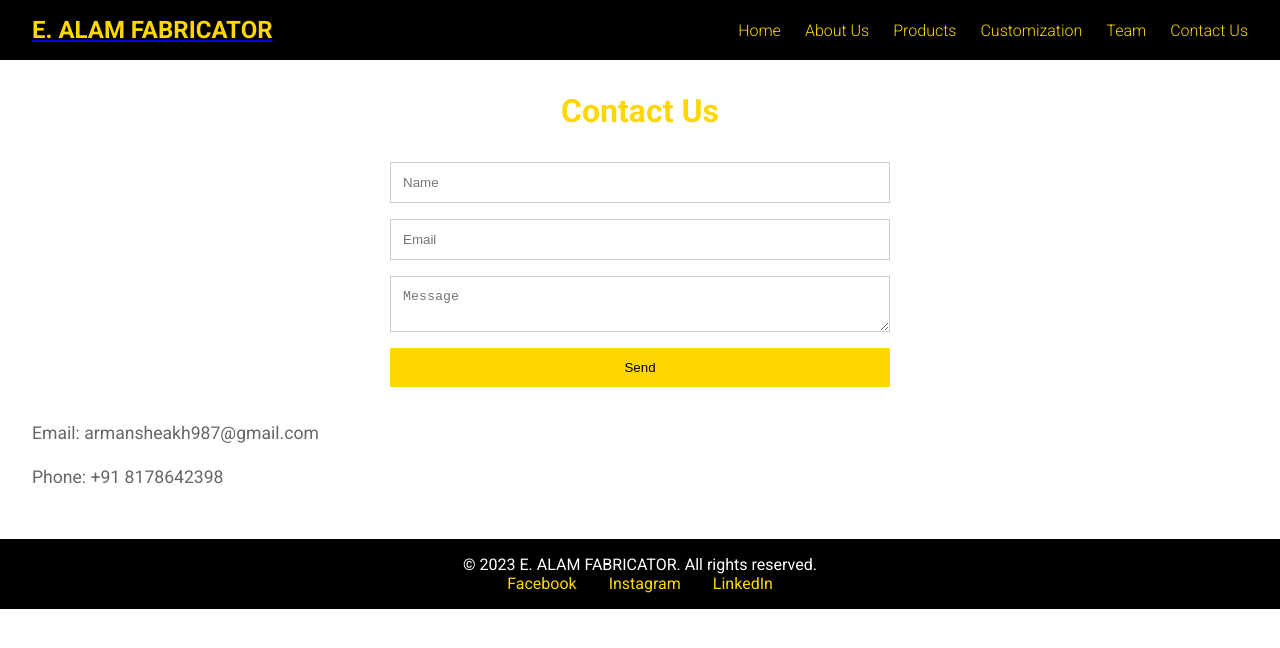
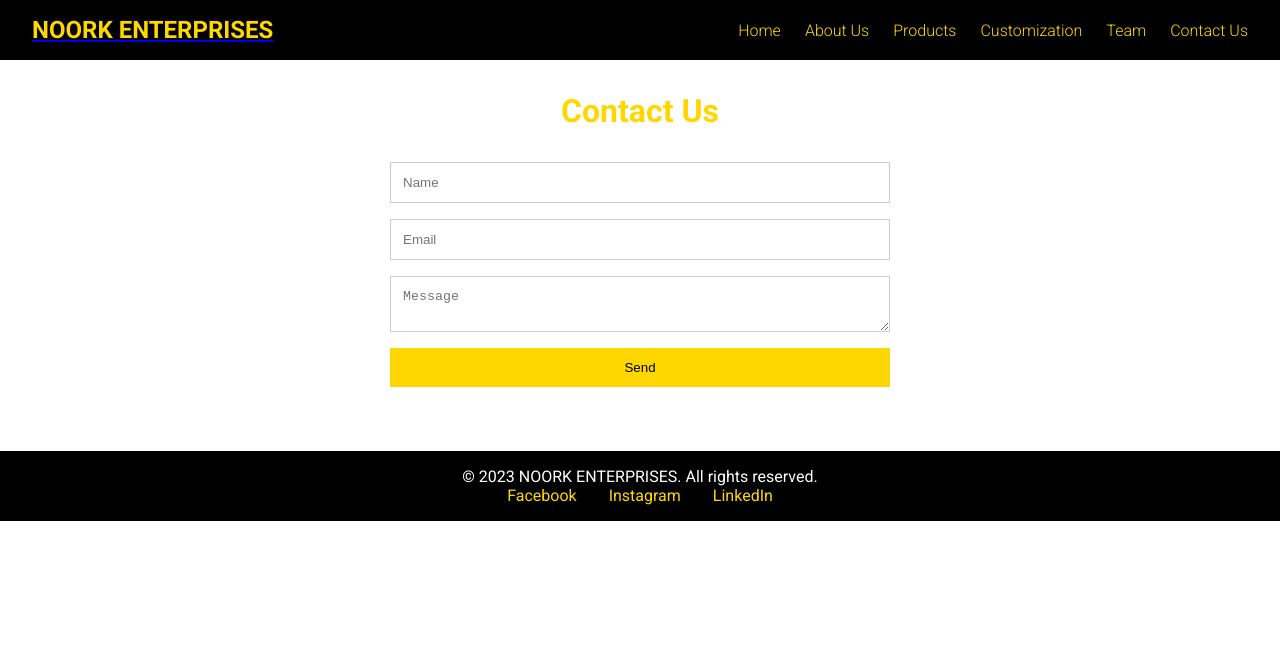
Before and after one commit to MohdArman123/Manufacture-Website, a React (Create React App) app: page /contact in a window 1280 px wide. Shown: the top 648 px of the page. Built offline with nearby package versions, Linux system fonts and the light colour scheme.

Commit message:
Change company name

```diff
--- a/package.json
+++ b/package.json
@@ -14,6 +14,7 @@
     "react-helmet": "^6.1.0",
     "react-router-dom": "^7.3.0",
     "react-scripts": "5.0.1",
+    "react-toastify": "^11.0.5",
     "web-vitals": "^2.1.4"
   },
   "scripts": {
--- a/src/components/Footer.js
+++ b/src/components/Footer.js
@@ -4,7 +4,7 @@ import './Footer.css';
 function Footer() {
   return (
     <footer className="footer">
-      <p>&copy; 2023 E. ALAM FABRICATOR. All rights reserved.</p>
+      <p>&copy; 2023 NOORK ENTERPRISES. All rights reserved.</p>
       <div className="social-links">
         <a href="https://facebook.com" target="_blank" rel="noopener noreferrer">Facebook</a>
         <a href="https://instagram.com" target="_blank" rel="noopener noreferrer">Instagram</a>
--- a/src/components/Header.js
+++ b/src/components/Header.js
@@ -13,7 +13,7 @@ function Header() {
     <header className="header">
       <div className="logo">
         <Link to="/">
-          <h1>E. ALAM FABRICATOR</h1>
+          <h1>NOORK ENTERPRISES</h1>
         </Link>
       </div>
       <button className="hamburger" onClick={toggleMenu}>
--- a/src/pages/AboutUs.js
+++ b/src/pages/AboutUs.js
@@ -9,7 +9,7 @@ function AboutUs() {
   return (
     <div>
       <Helmet>
-        <title>About Us - E. ALAM FABRICATOR</title>
+        <title>About Us - NOORK ENTERPRISES</title>
         <meta name="description" content="Learn about our leather manufacturing expertise and values." />
       </Helmet>
       <Header />
@@ -19,7 +19,7 @@ function AboutUs() {
         <div className="summary-container">
           <div className="summary-content">
             <h2>Crafting Excellence in Leather Goods</h2>
-            <p className="highlight-text">Established in 1995, E. ALAM FABRICATOR has become synonymous with premium leather craftsmanship.</p>
+            <p className="highlight-text">Established in 1995, NOORK ENTERPRISES has become synonymous with premium leather craftsmanship.</p>
             <div className="stats-grid">
               <div className="stat-card">
                 <h3>25+</h3>
--- a/src/pages/Blog.js
+++ b/src/pages/Blog.js
@@ -21,7 +21,7 @@ function Blog() {
   return (
     <div>
       <Helmet>
-        <title>Blog - E. ALAM FABRICATOR</title>
+        <title>Blog - NOORK ENTERPRISES</title>
         <meta
           name="description"
           content="Read about wallet trends and branding tips."
--- a/src/pages/ContactUs.js
+++ b/src/pages/ContactUs.js
@@ -1,12 +1,93 @@
-import React, { useState } from 'react';
-import { Helmet } from 'react-helmet';
-import Header from '../components/Header';
-import Footer from '../components/Footer';
-import axios from 'axios';
-import './ContactUs.css';
+// import React, { useState } from 'react';
+// import { Helmet } from 'react-helmet';
+// import Header from '../components/Header';
+// import Footer from '../components/Footer';
+// import axios from 'axios';
+// import './ContactUs.css';
+
+// function ContactUs() {
+//   const [formData, setFormData] = useState({ name: '', email: '', message: '' });
+
+//   const handleChange = (e) => {
+//     setFormData({ ...formData, [e.target.name]: e.target.value });
+//   };
+
+//   const handleSubmit = async (e) => {
+//     e.preventDefault();
+//     try {
+//       await axios.post('https://manufacturing-contact.onrender.com/api/v1/contact', formData);
+//       // await axios.post('http://localhost:5000/api/v1/contact', formData);
+//       alert('Message sent!');
+//       setFormData({ name: '', email: '', message: '' });
+//     } catch (error) {
+//       console.error('Error:', error);
+//     }
+//   };
+
+//   return (
+//     <div>
+//       <Helmet>
+//         <title>Contact Us - NOORK ENTERPRISES</title>
+//         <meta name="description" content="Get in touch with us for inquiries." />
+//       </Helmet>
+//       <Header />
+//       <section className="contact">
+//         <h2>Contact Us</h2>
+//         <form onSubmit={handleSubmit}>
+//           <input type="text" name="name" value={formData.name} onChange={handleChange} placeholder="Name" required />
+//           <input type="email" name="email" value={formData.email} onChange={handleChange} placeholder="Email" required />
+//           <textarea name="message" value={formData.message} onChange={handleChange} placeholder="Message" required />
+//           <button type="submit">Send</button>
+//         </form>
+//         <div className="contact-details">
+//           <p><strong>📧 Email-id: </strong>
+//             <a href="mailto:info@noork.in">info@noork.in</a> |
+//             <a href="mailto:armansheikh0110@gmail.com"> armansheikh0110@gmail.com</a>
+//           </p>
+//           <p><strong>📞 Phone: </strong>
+//             <a href="tel:+919971018371">+91 9971018371</a> |
+//             <a href="tel:+918178642398"> +91 8178642398</a>
+//           </p>
+//         </div>
+//       </section>
+//       <Footer />
+//     </div>
+//   );
+// }
+
+// export default ContactUs;
+
+import React, { useState } from "react";
+import axios from "axios";
+import { Helmet } from "react-helmet";
+import { ToastContainer, toast } from "react-toastify";
+import "react-toastify/dist/ReactToastify.css";
+import Header from "../components/Header";
+import Footer from "../components/Footer";
+import "./ContactUs.css";
+
+const API_URL = process.env.REACT_APP_API_URL || "https://manufacturing-contact.onrender.com";
+// const API_URL = 'https://manufacturing-contact.onrender.com';
 
 function ContactUs() {
-  const [formData, setFormData] = useState({ name: '', email: '', message: '' });
+  const [formData, setFormData] = useState({ name: "", email: "", message: "" });
+  const [loading, setLoading] = useState(false);
+
+  const validateForm = () => {
+    if (!formData.name.trim()) {
+      toast.error("Name is required!");
+      return false;
+    }
+    if (!/\S+@\S+\.\S+/.test(formData.email)) {
+      toast.error("Enter a valid email address");
+      return false;
+    }
+    if (formData.message.length < 10) {
+      toast.error("Message must be at least 10 characters");
+      return false;
+    }
+    return true;
+  };
 
   const handleChange = (e) => {
     setFormData({ ...formData, [e.target.name]: e.target.value });
@@ -14,37 +95,75 @@ function ContactUs() {
 
   const handleSubmit = async (e) => {
     e.preventDefault();
+
+    if (!validateForm()) return;
+
+    setLoading(true);
+
     try {
-      await axios.post('http://localhost:5000/api/v1/contact', formData);
-      alert('Message sent!');
-      setFormData({ name: '', email: '', message: '' });
+      const response = await axios.post(`${API_URL}/api/v1/contact`, formData);
+
+      toast.success("Message sent successfully!📩");
+
+      console.log("Backend Response:", response.data);
+
+      setFormData({ name: "", email: "", message: "" });
     } catch (error) {
-      console.error('Error:', error);
+      console.error("Backend Error:", error);
+      toast.error("Something went wrong! Please try again.");
+    } finally {
+      setLoading(false);
     }
   };
 
   return (
-    <div>
+    <>
       <Helmet>
-        <title>Contact Us - E. ALAM FABRICATOR</title>
-        <meta name="description" content="Get in touch with us for inquiries." />
+        <title>Contact Us - NOORK ENTERPRISES</title>
       </Helmet>
+
       <Header />
+
       <section className="contact">
         <h2>Contact Us</h2>
+
         <form onSubmit={handleSubmit}>
-          <input type="text" name="name" value={formData.name} onChange={handleChange} placeholder="Name" required />
-          <input type="email" name="email" value={formData.email} onChange={handleChange} placeholder="Email" required />
-          <textarea name="message" value={formData.message} onChange={handleChange} placeholder="Message" required />
-          <button type="submit">Send</button>
+          <input
+            type="text"
+            name="name"
+            placeholder="Name"
+            value={formData.name}
+            onChange={handleChange}
+            required
+          />
+
+          <input
+            type="email"
+            name="email"
+            placeholder="Email"
+            value={formData.email}
+            onChange={handleChange}
+            required
+          />
+
+          <textarea
+            name="message"
+            placeholder="Message"
+            value={formData.message}
+            onChange={handleChange}
+            required
+          />
+
+          <button type="submit" disabled={loading}>
+            {loading ? "Sending..." : "Send"}
+          </button>
         </form>
-        <div className="contact-details">
-          <p>Email: armansheakh987@gmail.com</p>
-          <p>Phone: +91 8178642398</p>
-        </div>
       </section>
+
+      <ToastContainer position="top-right" autoClose={3000} />
+
       <Footer />
-    </div>
+    </>
   );
 }
 
--- a/src/pages/Customization.js
+++ b/src/pages/Customization.js
@@ -26,7 +26,7 @@ function Customization() {
   return (
     <div>
       <Helmet>
-        <title>Customization - E. ALAM FABRICATOR</title>
+        <title>Customization - NOORK ENTERPRISES</title>
         <meta name="description" content="Customize your wallets with us." />
       </Helmet>
       <Header />
--- a/src/pages/Home.js
+++ b/src/pages/Home.js
@@ -7,7 +7,7 @@ import "./Home.css";
 import Hero from "../assets/trifold2.jpg";
 import BeltImage from "../assets/2615.jpg";
 import BagImage from "../assets/fastening-buckle-briefcase.jpg";
-import AccessoryImage from "../assets/94.jpg";
+// import AccessoryImage from "../assets/94.jpg";
 import ProcessImage from "../assets/hero-image.jpg"; // Replace with a process-related image
 
 function Home() {
@@ -15,20 +15,20 @@ function Home() {
     { id: 1, name: "Wallets", image: Hero, link: "/products/wallets" },
     { id: 2, name: "Belts", image: BeltImage, link: "/products/belts" },
     { id: 3, name: "Bags", image: BagImage, link: "/products/bags" },
-    { id: 4, name: "Accessories", image: AccessoryImage, link: "/products/accessories" },
+    // { id: 4, name: "Accessories", image: AccessoryImage, link: "/products/accessories" },
   ];
 
   return (
     <div>
       <Helmet>
-        <title>E. ALAM FABRICATOR - Premium Wallets</title>
+        <title>NOORK ENTERPRISES - Premium Wallets</title>
         <meta name="description" content="Discover premium wallets crafted with quality and elegance." />
       </Helmet>
       <Header />
       <section className="hero">
         <div className="hero-content">
           <h2>Premium Wallets, Crafted for You</h2>
-          <p>Discover elegance and quality with E. ALAM FABRICATOR.</p>
+          <p>Discover elegance and quality with NOORK ENTERPRISES.</p>
           <div className="hero-buttons">
             <Link to="/products" className="cta-button">Explore Our Collection</Link>
             <Link to="/contact" className="cta-button">Get a Quote</Link>
@@ -50,7 +50,7 @@ function Home() {
       </section>
       <section className="why-choose-us">
         <div className="why-choose-us-header">
-          <h3>Why Choose E. ALAM FABRICATOR?</h3>
+          <h3>Why Choose NOORK ENTERPRISES?</h3>
           <p>Discover what sets us apart as your premium manufacturing partner.</p>
         </div>
         <div className="reasons-grid">
@@ -101,10 +101,10 @@ function Home() {
           <div className="about-summary">
             <h3>About Us</h3>
             <p>
-             Quality Leather Goods for Over 20 Years
+              Quality Leather Goods for Over 20 Years
             </p>
             <p>
-              At <strong>E. ALAM FABRICATOR</strong>, we take pride in being a trusted Indian
+              At <strong>NOORK ENTERPRISES</strong>, we take pride in being a trusted Indian
               leather goods manufacturer with more than two decades of experience.
               From wallets and bags to belts and accessories, our journey has always
               been about <strong>quality, honesty, and craftsmanship.</strong>
@@ -123,7 +123,7 @@ function Home() {
             <Link to="/about" className="see-more">See More</Link>
           </div>
           <div className="about-image">
-            <img src={ProcessImage} alt="About E. ALAM FABRICATOR" loading="lazy" />
+            <img src={ProcessImage} alt="About NOORK ENTERPRISES" loading="lazy" />
           </div>
         </div>
       </section>
@@ -150,9 +150,16 @@ function Home() {
         <div className="contact-container">
           <div className="contact-details">
             <h3>Contact Us Anytime</h3>
-            <p><strong>Office Address INDIA:</strong><br />L-42-43 Chanakya Place Part-2, C1 Janakpuri, West Delhi, Delhi 110059</p>
-            <p><strong>For India:</strong> 09971018371</p>
-            <p><strong>Email-id:</strong> armansheakh987@gmail.com</p>
+            <p><strong>📍 Office Address INDIA:</strong><br />L-42-43 Chanakya Place Part-2, C1 Janakpuri, West Delhi, Delhi 110059</p>
+            <p><strong>📞 Phone: </strong>
+              <a href="tel:+919971018371">+91 9971018371</a> |
+              <a href="tel:+918178642398"> +91 8178642398</a>
+            </p>
+            <p><strong>📧 Email-id: </strong>
+              <a href="mailto:info@noork.in">info@noork.in</a> |
+              <a href="mailto:armansheikh0110@gmail.com"> armansheikh0110@gmail.com</a>
+            </p>
+
           </div>
           <div className="contact-map">
             <a
@@ -167,7 +174,7 @@ function Home() {
                 style={{ border: 0 }}
                 allowFullScreen=""
                 loading="lazy"
-                title="E. ALAM FABRICATOR Location"
+                title="NOORK ENTERPRISES Location"
               ></iframe>
             </a>
           </div>
--- a/src/pages/Products.js
+++ b/src/pages/Products.js
@@ -6,7 +6,8 @@ import Footer from '../components/Footer';
 import './Products.css';
 import WalletImage from '../assets/hero-image.jpg';
 import BeltImage from '../assets/belt4.jpg';
-import BagImage from '../assets/hero-image.jpg';
+// import BagImage from '../assets/hero-image.jpg';
+import BagImage from "../assets/fastening-buckle-briefcase.jpg"
 
 function Products() {
   const categories = [
@@ -33,7 +34,7 @@ function Products() {
   return (
     <div>
       <Helmet>
-        <title>Products - E. ALAM FABRICATOR</title>
+        <title>Products - NOORK ENTERPRISES</title>
         <meta name="description" content="Explore our premium product collections." />
       </Helmet>
       <Header />
--- a/src/pages/Team.js
+++ b/src/pages/Team.js
@@ -31,14 +31,14 @@ function Team() {
           </div>
         </section>
 
-        {/* Why Choose E. ALAM Team Section */}
+        {/* Why Choose NOORK ENTERPRISES Team Section */}
         <section className="team-section alt-background">
           <div className="team-container">
             <div className="team-image">
               <img src={TeamImage2} alt="Why Choose Our Team" loading="lazy" />
             </div>
             <div className="team-content">
-              <h2>Why Choose E. ALAM Team?</h2>
+              <h2>Why Choose NOORK Team?</h2>
               <ul>
                 <li>Expertise in delivering premium, customized leather goods.</li>
                 <li>Commitment to excellence in every stitch and detail.</li>
```
Also changed, not shown: 2 other files (tests, documents, lock files or other folders).
